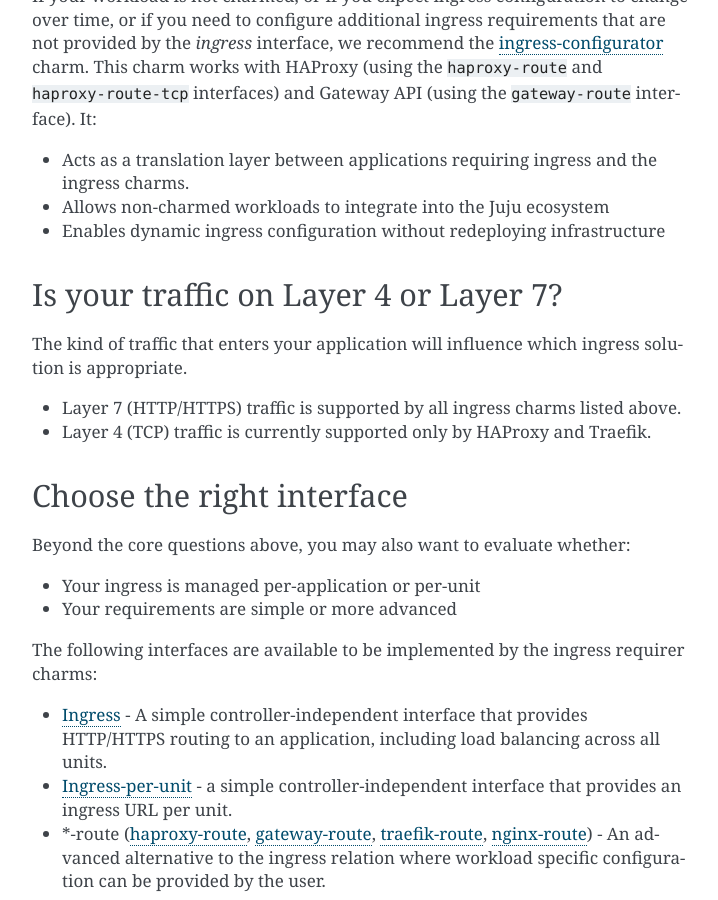
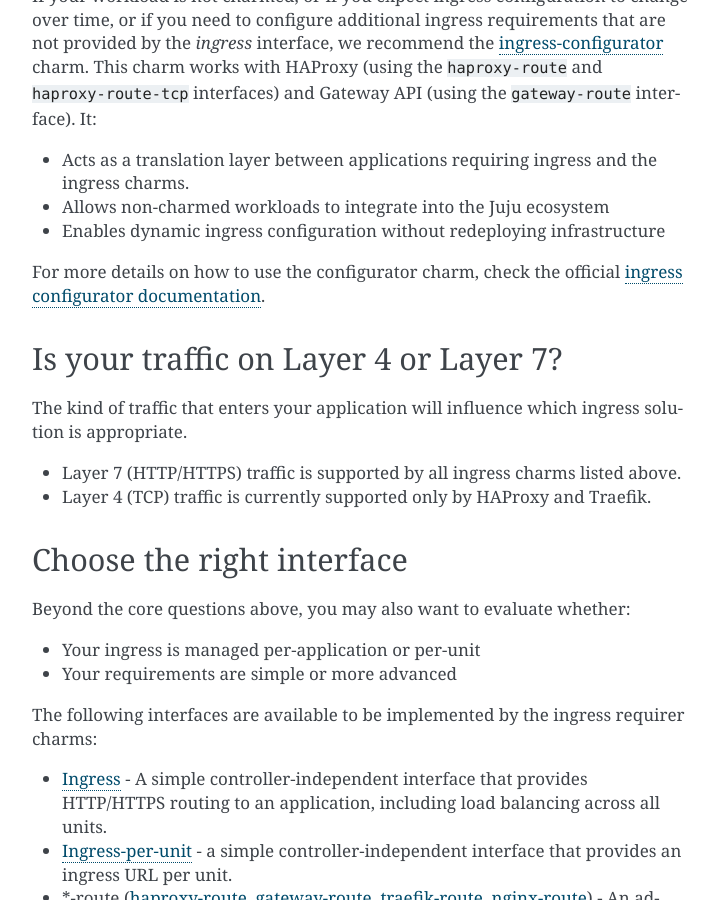
Before and after one commit to canonical/charmed-ingress-documentation, a Sphinx documentation site: the page built from docs/how-to/choose-an-ingress.rst, in a window 1280 px wide and 900 px high, scrolled down 1165 px. Shown: the whole window, without its empty margins (388-1106 px from the left). Built offline with Sphinx 7.4.7, drawn with Linux system fonts in a browser that asks for light colours; pages that are not in the unit, such as notebooks, are missing from menus; comment, search, counter and statistics services are not loaded; grey boxes are pictures that could not be loaded.

Commit message:
feat: Add configurator to the header

```diff
--- a/docs/conf.py
+++ b/docs/conf.py
@@ -168,6 +168,9 @@
         "Machine Ingresses": {
             "HAProxy": "https://documentation.ubuntu.com/haproxy-charm/latest/",
             "Content Cache": "https://charmhub.io/content-cache",
+        },
+        "Ingress configurator": {
+            "Ingress configurator": "https://canonical.com/juju/docs/ingress-configurator-charm/latest/",
         },
     },
 }
--- a/docs/how-to/choose-an-ingress.rst
+++ b/docs/how-to/choose-an-ingress.rst
@@ -46,6 +46,8 @@
 * Allows non-charmed workloads to integrate into the Juju ecosystem
 * Enables dynamic ingress configuration without redeploying infrastructure
 
+For more details on how to use the configurator charm, check the official `ingress configurator documentation <https://canonical.com/juju/docs/ingress-configurator-charm/latest/>`_.
+
 Is your traffic on Layer 4 or Layer 7?
 --------------------------------------
 
```
